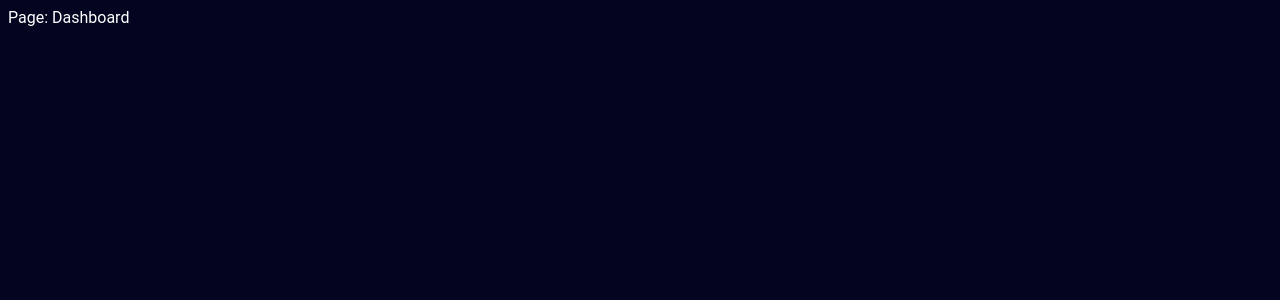
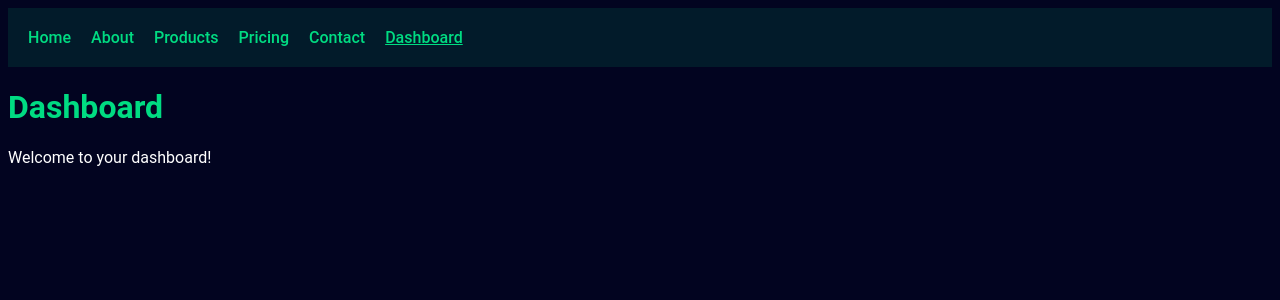
Before and after one commit to AdrianMGL/nuxt-products-V2, a Nuxt app: page /dashboard in a window 1280 px wide. Shown: the top 300 px of the page. Built offline with nearby package versions, Linux system fonts and the light colour scheme.

Commit message:
28 navegacion entre rutas - NuxtLink

```diff
--- a/app/app.vue
+++ b/app/app.vue
@@ -1,9 +1,14 @@
 <template>
+
   <div>
+
+    <MainNavigation />
+
     <NuxtPage />
+
   </div>
+
 </template>
-
 
 <style>
 div .count {
--- /dev/null
+++ b/app/components/MainNavigation.vue
@@ -0,0 +1,55 @@
+<template>
+    <nav>
+        <ul>
+            <li>
+                <NuxtLink to="/">Home</NuxtLink>
+            </li>
+            <li>
+                <NuxtLink :to="{ path: 'about' }">About</NuxtLink>
+            </li>
+            <li>
+                <NuxtLink :to="{ path: 'products' }">Products</NuxtLink>
+            </li>
+            <li>
+                <NuxtLink :to="{ path: 'pricing' }">Pricing</NuxtLink>
+            </li>
+            <li>
+                <NuxtLink :to="{ path: 'contact' }">Contact</NuxtLink>
+            </li>
+            <li>
+                <NuxtLink :to="{ path: 'dashboard' }">Dashboard</NuxtLink>
+            </li>
+        </ul>
+    </nav>
+</template>
+
+<style scoped>
+nav {
+    padding: 20px;
+    background-color: rgba(0, 220, 130, 0.1);
+    margin-bottom: 20px;
+}
+
+ul {
+    list-style: none;
+    display: flex;
+    gap: 20px;
+    padding: 0;
+    margin: 0;
+}
+
+a {
+    color: #00dc82;
+    text-decoration: none;
+    font-weight: 500;
+    transition: opacity 0.3s;
+}
+
+a:hover {
+    opacity: 0.7;
+}
+
+a.router-link-active {
+    text-decoration: underline;
+}
+</style>
--- a/app/pages/about.vue
+++ b/app/pages/about.vue
@@ -1,6 +1,6 @@
 <template>
     <div>
-        <h1>About Page</h1>
+        <h1>About</h1>
 
         <p>
             lorem ipsum dolor sit amet consectetur adipisicing elit. Quisquam, quod. Lorem ipsum dolor sit amet consectetur adipisicing elit. Quisquam, quod.
--- a/app/pages/contact.vue
+++ b/app/pages/contact.vue
@@ -2,7 +2,8 @@
 
 <template>
   <div>
-    Page: contact
+    <h1>Contact</h1>
+    <p>Get in touch with us!</p>
   </div>
 </template>
 
--- a/app/pages/dashboard/index.vue
+++ b/app/pages/dashboard/index.vue
@@ -2,7 +2,8 @@
 
 <template>
   <div>
-    Page: Dashboard
+    <h1>Dashboard</h1>
+    <p>Welcome to your dashboard!</p>
   </div>
 </template>
 
--- a/app/pages/index.vue
+++ b/app/pages/index.vue
@@ -1,5 +1,6 @@
 <template>
     <div>
-        <h1>Home Page</h1>
+        <h1>Home</h1>
+        <p>Welcome to the home page!</p>
     </div>
 </template>
--- a/app/pages/pricing/index.vue
+++ b/app/pages/pricing/index.vue
@@ -1,5 +1,6 @@
 <template>
     <div>
-        <h1>Pricing Page</h1>
+        <h1>Pricing</h1>
+        <p>Check out our pricing options!</p>
     </div>
 </template>
--- a/app/pages/products.vue
+++ b/app/pages/products.vue
@@ -2,6 +2,7 @@
 
 // throw new Error('test error');
 
+/*
 throw createError({
   statusCode: 500,
   statusMessage: 'Internal Server Error',
@@ -10,12 +11,14 @@ throw createError({
     myOtherField: 'Hello World',
   },
 })
+*/
 
 </script>
 
 <template>
   <div>
-    Page: products
+    <h1>Products</h1>
+    <p>Here are our products!</p>
   </div>
 </template>
 
```
